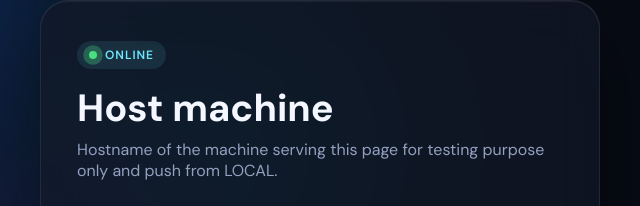
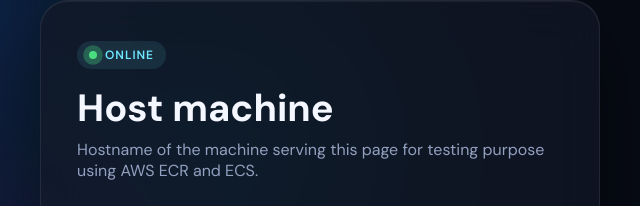
Before and after one commit to codesnippetsforall/Hello-world-what-is-my-ip-application, a plain HTML site: page index.html in a window 1280 px wide. Shown: the part 170-376 px from the top of the page, 320-960 px from the left. Drawn offline with Linux system fonts and the light colour scheme.

Commit message:
Updated index.html for testing

```diff
--- a/index.html
+++ b/index.html
@@ -226,7 +226,7 @@
   <main class="card">
     <div class="eyebrow"><span class="dot" id="statusDot"></span><span id="statusText">Online</span></div>
     <h1>Host machine</h1>
-    <p class="lede">Hostname of the machine serving this page for testing purpose only and push from LOCAL.</p>
+    <p class="lede">Hostname of the machine serving this page for testing purpose using AWS ECR and ECS.</p>
 
     <div class="ip-box">
       <div class="ip placeholder" id="hostValue">Detecting…</div>
```
